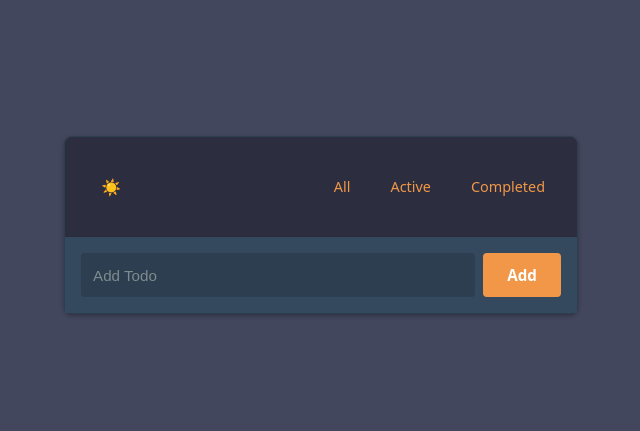
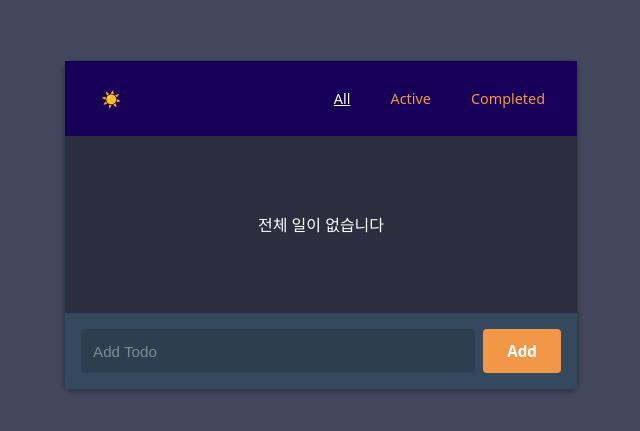
Before and after one commit to dkdkwl/dream-coding-todolist, a React (Vite) app: page / in a window 1280 px wide. Shown: the part 207-638 px from the top of the page, without its empty margins (319-959 px from the left). Built offline with nearby package versions, Linux system fonts and the light colour scheme.

Commit message:
헤더에 버튼 클릭시 active추가

```diff
--- a/src/component/TodoHeader/TodoHeader.jsx
+++ b/src/component/TodoHeader/TodoHeader.jsx
@@ -1,14 +1,15 @@
 import React from 'react'
 import styles from './TodoHeader.module.css'
 
-export default function TodoHeader({onFilter}) {
+export default function TodoHeader({onFilter, filterState}) {
+  console.log(filterState)
   return (
     <div className={styles.todoHeader}>
         <button className={styles.switchButton} type='button'>☀️</button>
         <ul className={styles.todoButtonList}>
-            <li><button className={styles.todoButton} onClick={()=>onFilter('all')} type="button">All</button></li>
-            <li><button className={styles.todoButton} onClick={()=>onFilter('active')} type="button">Active</button></li>
-            <li><button className={styles.todoButton} onClick={()=>onFilter('complete')} type="button">Completed</button></li>
+            <li><button className={`${styles.todoButton} ${filterState === 'all' && styles.active}`} onClick={()=>onFilter('all')} type="button">All</button></li>
+            <li><button className={`${styles.todoButton} ${filterState === 'active' && styles.active}`} onClick={()=>onFilter('active')} type="button">Active</button></li>
+            <li><button className={`${styles.todoButton} ${filterState === 'complete' && styles.active}`} onClick={()=>onFilter('complete')} type="button">Completed</button></li>
         </ul>
     </div>
   )
--- a/src/component/TodoHeader/TodoHeader.module.css
+++ b/src/component/TodoHeader/TodoHeader.module.css
@@ -4,12 +4,14 @@
     justify-content: space-between;
     border-bottom: 1px solid #2b2d3b;
     padding: 1rem;
+    background-color: rgb(23, 0, 87);
 }
 .todoButtonList{
     list-style: none;
     display: flex;
     align-items: center;
     gap: 0.5rem;
+    margin: 0 0 0 0;
 }
 .todoButton{
     background-color: transparent;
--- a/src/component/TodoList/TodoList.jsx
+++ b/src/component/TodoList/TodoList.jsx
@@ -1,10 +1,11 @@
 import React from 'react'
 import styles from './TodoList.module.css'
 
-export default function TodoList({todoList, onChecked, onDelete, onComplete}) {
+export default function TodoList({todoList, onChecked, onDelete, onComplete, filterText}) {
   return (
     <ul className={styles.todoList}>
         {
+            todoList.length === 0 ? <p className={styles.emptyMessage}>{filterText} 일이 없습니다</p> :
                 todoList.map((item)=>{
                     return (
                         <li key={item.id} className={styles.todoItem}>
@@ -14,6 +15,7 @@ export default function TodoList({todoList, onChecked, onDelete, onComplete}) {
                         </li>
                     )
                 })
+
         }
     </ul>
   )
--- a/src/component/TodoList/TodoList.module.css
+++ b/src/component/TodoList/TodoList.module.css
@@ -49,3 +49,11 @@
   text-decoration: line-through;
   opacity: 0.6;
 }
+.emptyMessage{
+    display: flex;
+    align-items: center;
+    justify-content: center;
+    color: #ffffff;
+    text-align: center;
+    padding: 60px 0 60px;
+}
--- a/src/component/TodoListTemplate/TodoListTemplate.jsx
+++ b/src/component/TodoListTemplate/TodoListTemplate.jsx
@@ -3,6 +3,12 @@ import TodoHeader from '../TodoHeader/TodoHeader'
 import TodoList from '../TodoList/TodoList'
 import TodoInput from '../TodoInput/TodoInput'
 import styles from './TodoListTemplate.module.css'
+
+const FILTER_TEXT = {
+  all: '전체',
+  active: '활성화',
+  complete: '완료'
+};
 
 export default function TodoListTemplate() {
   const [todoList,setTodoList] = useState([]);
@@ -49,7 +55,7 @@ export default function TodoListTemplate() {
   // 렌더링할 때 필터링된 목록 생성
   const filteredTodos = todoList.filter((todo) => {
     if(filterState === 'all') return true;
-    if(filterState === 'active') return !todo.isComplete;
+    if(filterState === 'active') return todo.isComplete;
     if(filterState === 'complete') return todo.isChecked;
     return true;
   });
@@ -57,8 +63,8 @@ export default function TodoListTemplate() {
   return (
     <div className={styles.container}>
       <div className={styles.TodoListTemplate}>
-      <TodoHeader onFilter={todoListFilter}></TodoHeader>
-        <TodoList todoList={filteredTodos} onChecked={checkboxChange} onDelete={todoListDelete} onComplete={todoListComplete}></TodoList>
+      <TodoHeader onFilter={todoListFilter} filterState={filterState}></TodoHeader>
+        <TodoList todoList={filteredTodos} onChecked={checkboxChange} onDelete={todoListDelete} onComplete={todoListComplete} filterText={FILTER_TEXT[filterState]}></TodoList>
       <TodoInput todoListAdd={todoListAdd}></TodoInput>
       </div>
     </div>
```
Lines whose indentation alone changed are shown as unchanged.
